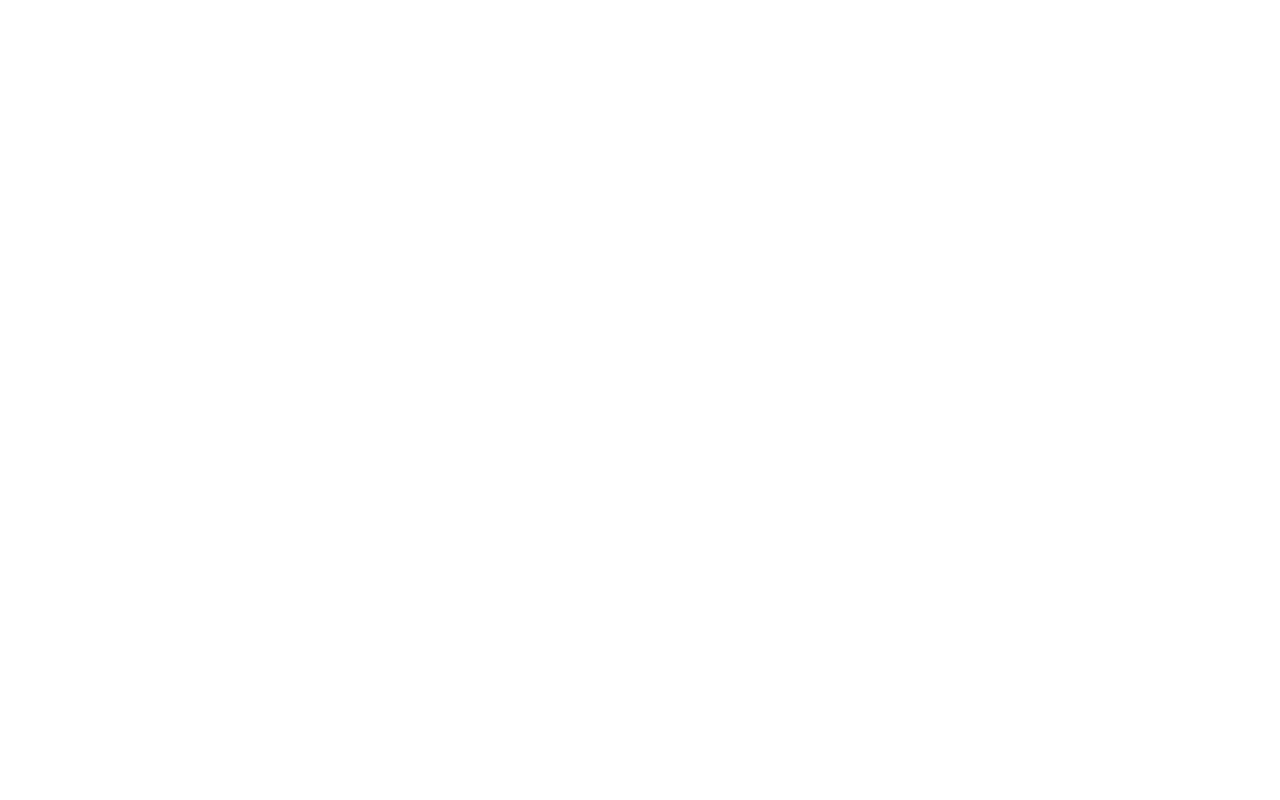
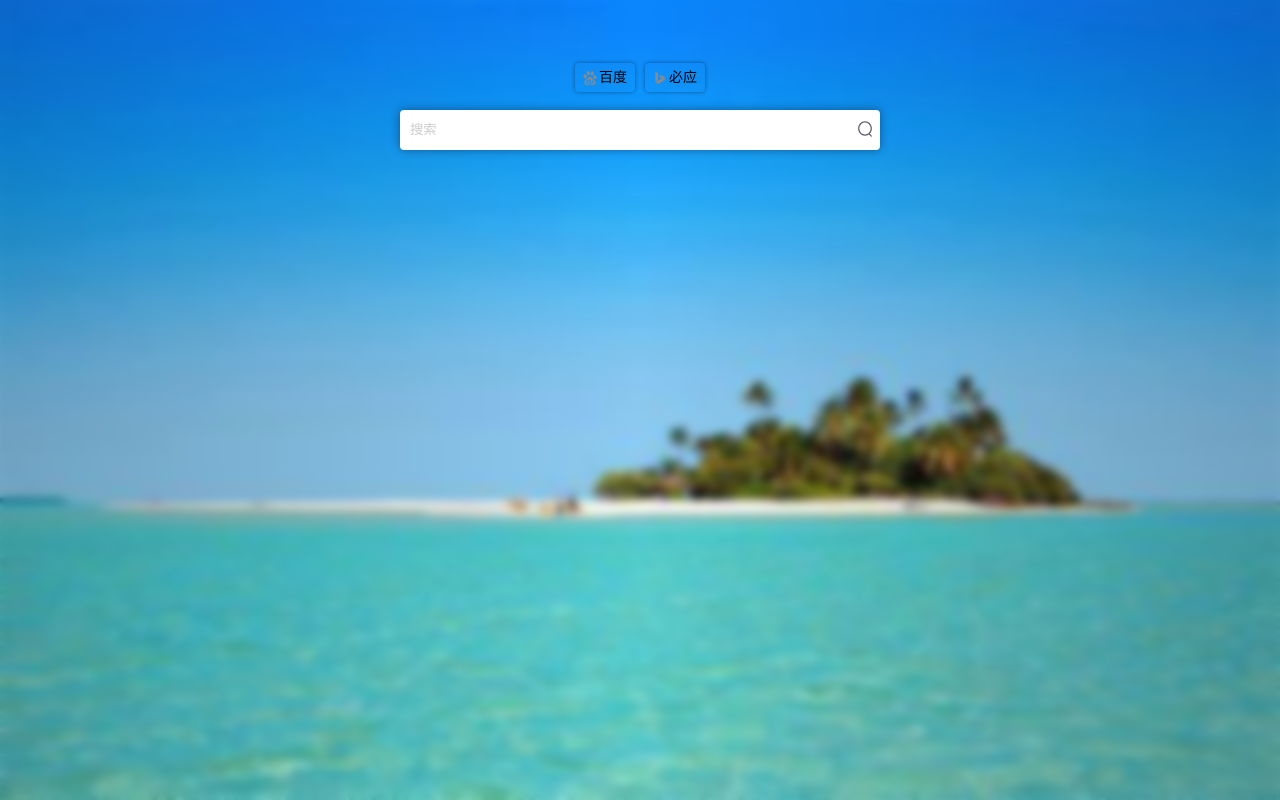
Before and after one commit to Joyce187/SearchWeb, a plain HTML site: page index.html in a window 1280 px wide. Drawn offline with Linux system fonts and the light colour scheme.

Commit message:
背景磨砂效果/两个按钮/搜索框样式

```diff
--- /dev/null
+++ b/css/style.css
@@ -0,0 +1,89 @@
+* {
+    margin: 0;
+    padding: 0;
+    box-sizing: border-box;
+}
+
+body {
+    /* 字体大小/行高（字体大小的1.5倍） */
+    font: 14px/1.5 Arial, Helvetica, sans-serif;
+    display: grid;
+    grid: auto / 1fr 600px 1fr;
+    /* 从左往右，三色渐变
+    linear-gradient(to right, rgba(0, 0, 0, 0.8), rgba(0, 0, 0, 0), rgba(0, 0, 0, 0.8)) */
+    background: linear-gradient(to right, rgba(0, 0, 0, 0.2), rgba(0, 0, 0, 0), rgba(0, 0, 0, 0.2)),
+    url(../imgs/背景.jpeg) center no-repeat;
+    /* background-position: 0 0 ; */
+    /* 无法覆盖整个屏幕的时候 */
+    min-height: 100vh;
+    background-size: cover;
+    /* 背景磨砂 */
+    backdrop-filter: blur(4px);
+}
+
+.page {
+    grid-area: 1 / 2 / 2 / 3;
+    /* 磨砂效果 */
+    /* filter: blur(4px); */
+}
+
+.search {
+    margin-top: 60px;
+    display: flex;
+    flex-direction: column;
+    align-items: center;
+}
+.search_buttons {
+    display: flex;
+    padding: 3px;
+}
+
+.baidu_button,.bing_button{
+    display: flex;
+    justify-content: center;
+    align-items: center;
+    box-shadow: 0 0 4px rgba(0, 0, 0, 0.4);
+    border-radius: 4px;
+    padding: 4px 8px;
+}
+
+.baidu_button{
+    margin-right: 10px;
+}
+
+.icon {
+    width: 1em;
+    height: 1em;
+    margin-right: 2px;
+}
+
+.search_tab {
+    position: relative;
+    width: 80%;
+    margin-top: 15px;
+}
+
+.search_input{
+    width: 100%;
+    border: 0;
+    border-radius: 4px;
+    outline: 0;
+    padding: 0px 10px;
+    box-shadow: 0 0 10px rgba(0, 0, 0, 0.4);
+    /* 行高 */
+    line-height: 40px;
+}
+
+.search_input::placeholder {
+    color: #ccc;
+}
+
+.search_input + .icon {
+    width: 20px;
+    height: 20px;
+    margin: 0px;
+    position: absolute;
+    right: 5px;
+    top: 9px;
+    z-index: 1;
+}
--- a/index.html
+++ b/index.html
@@ -4,8 +4,29 @@
     <meta charset="UTF-8">
     <meta name="viewport" content="width=device-width, initial-scale=1.0">
     <title>导航搜索网站</title>
+    <link rel="stylesheet" href="css/style.css">
 </head>
 <body>
-
+    <div class="page">
+        <div class="search">
+            <div class="search_buttons">
+                <div class="baidu_button">
+                    <image class="icon" src="imgs/百度.svg" />
+                    百度
+                </div>
+                <div class="bing_button">
+                    <img class="icon" src="imgs/必应.svg" />
+                    必应
+                </div>
+            </div>
+            <div class="search_tab">
+                <input type="text" class="search_input" placeholder="搜索" />
+                <img src="imgs/搜索.svg" class="icon"/>
+            </div>
+        </div>
+        <div class="websites"></div>
+        <div class="applications"></div>
+        <div class="tools"></div>
+    </div>
 </body>
 </html>
```
Also changed, not shown: imgs/必应.svg (added), imgs/搜索.svg (added), imgs/百度.svg (added), imgs/背景.jpeg (added), 1 other file.
